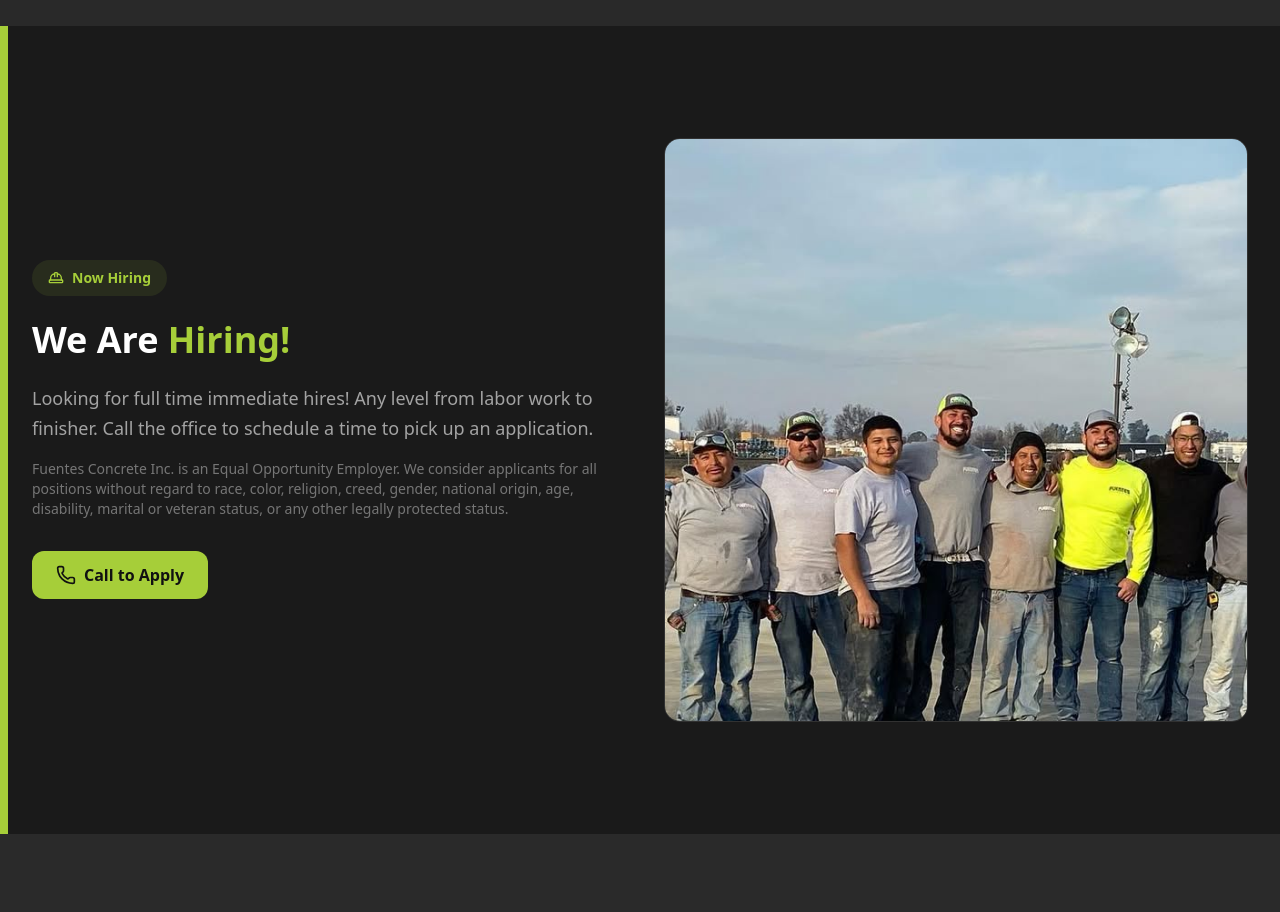
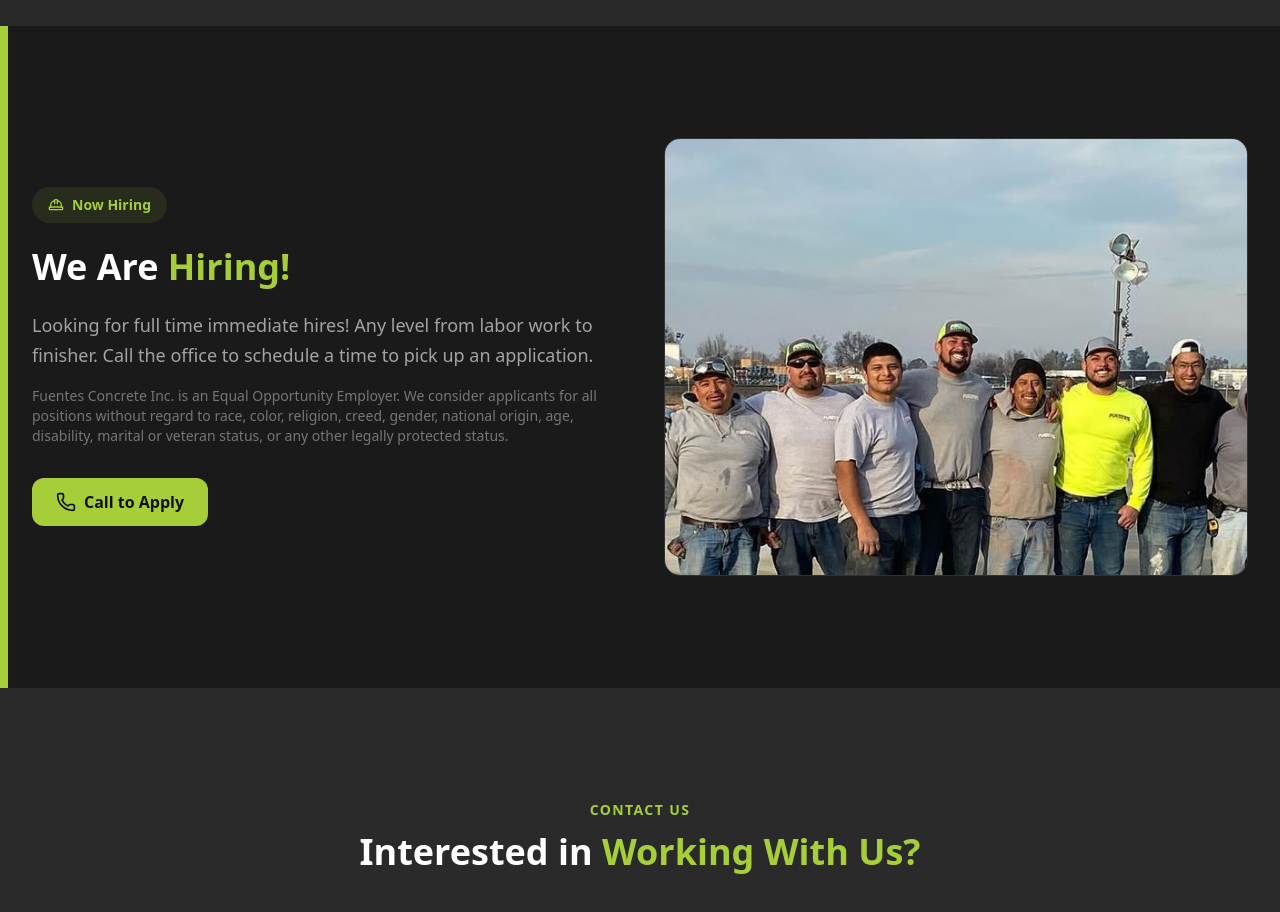
Before and after one commit to CalTech-Web/fuentes-concrete, a Next.js app: page / in a window 1280 px wide. Shown: the part 2220-3132 px from the top of the page. Built offline with nearby package versions, Linux system fonts and the light colour scheme.

Commit message:
Center hiring image in landscape aspect ratio to show all people
Co-Authored-By: Claude Opus 4.6 <noreply@anthropic.com>

```diff
--- a/src/components/Hiring.tsx
+++ b/src/components/Hiring.tsx
@@ -37,12 +37,12 @@ export default function Hiring() {
             </a>
           </div>
 
-          <div className="relative aspect-square rounded-2xl overflow-hidden border border-white/10">
+          <div className="relative aspect-[4/3] rounded-2xl overflow-hidden border border-white/10">
             <Image
               src="/images/hiring-pic.png"
-              alt="Custom decorative concrete patio work by Fuentes Concrete"
+              alt="Fuentes Concrete team at job site"
               fill
-              className="object-cover"
+              className="object-cover object-center"
               loading="lazy"
               sizes="(max-width: 1024px) 100vw, 50vw"
             />
```
